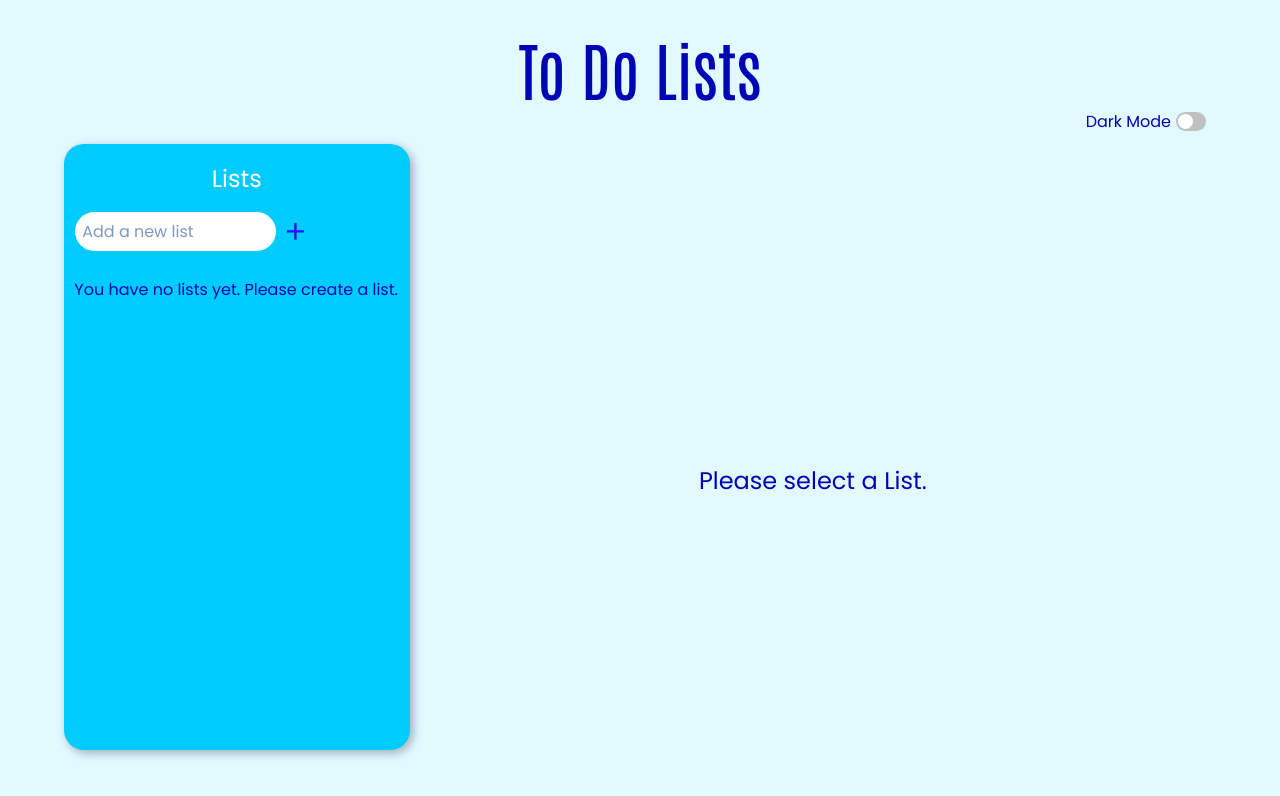
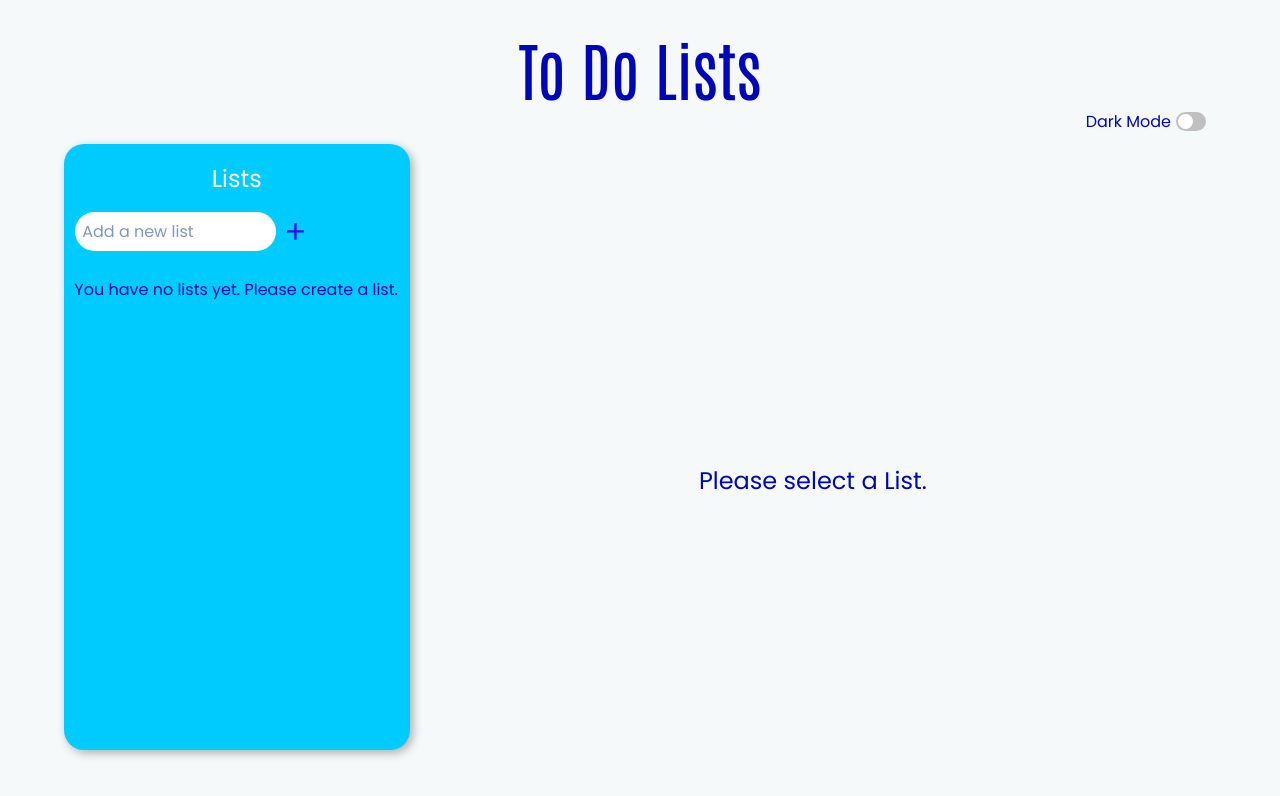
Before and after one commit to JillBirchall/to-do-lists, a React (Create React App) app: page / in a window 1280 px wide. Shown: the top 796 px of the page. Built offline with nearby package versions, Linux system fonts and the light colour scheme.

Commit message:
Minor CSS Changes

```diff
--- a/src/App.css
+++ b/src/App.css
@@ -11,7 +11,7 @@ Variables
   --dark-mode-slider-colour: #00ffbf;
   --dark-mode-slider-colour-off: #c0c0c0;
   --container-border-radius: 20px;
-  --background-colour: #e1f9ff;
+  --background-colour: #f5f9fa;
   --main-heading-colour: #0006b5;
   --list-menu-background-colour: #00cbff;
   --list-menu-text-colour: #ffffff;
```
